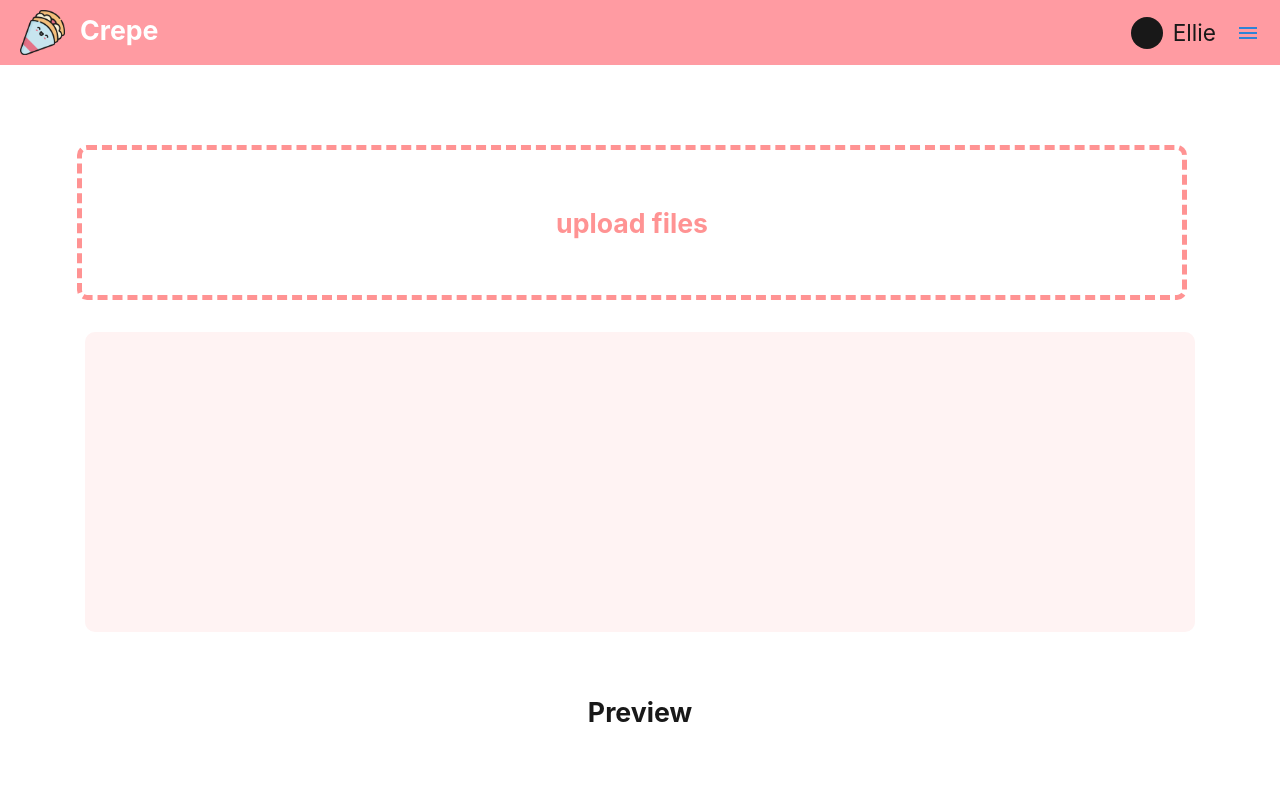
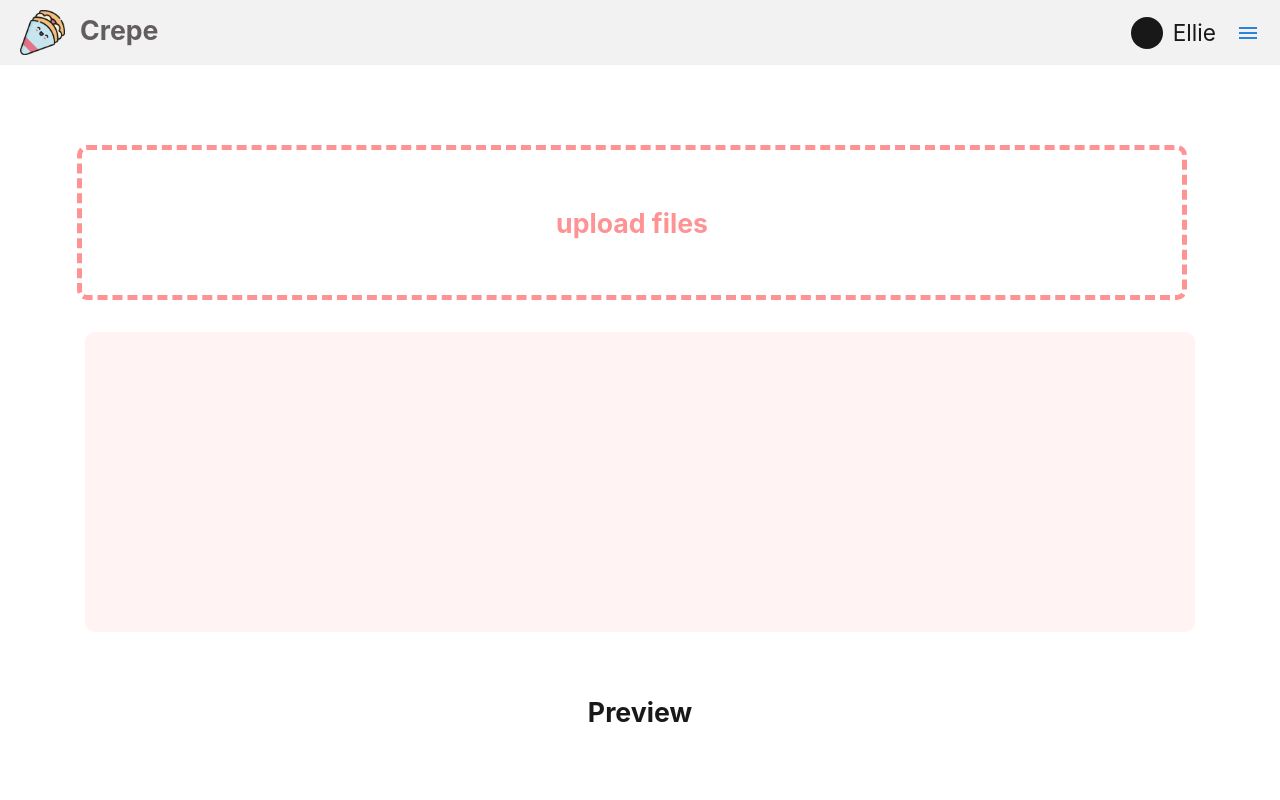
Before and after one commit to tukcom2023CD/AOK, a React (Create React App) app in the folder frontend/: page /upload in a window 1280 px wide. Shown: the top 800 px of the page. Built offline with nearby package versions, Linux system fonts and the light colour scheme.

Commit message:
refactor: 상단바 수정 완료

```diff
--- a/frontend/src/Components/UpsideBar.tsx
+++ b/frontend/src/Components/UpsideBar.tsx
@@ -8,7 +8,7 @@ const BackgrDiv = styled.div`
     display: flex;
     width: 100%;
     height: 65px;
-    background-color: #FF9198;
+    background-color: #F1F1F1;
 `;
 
 const LogoDiv = styled.div`
@@ -29,7 +29,7 @@ const ImageDiv = styled.div`
 const TitleDiv = styled.div`
     font-size: 20pt;
     font-weight: bold;
-    color: white;
+    color: #534D4D;
     margin-left: 15px;
     margin-bottom: 5px;
 `;
```
